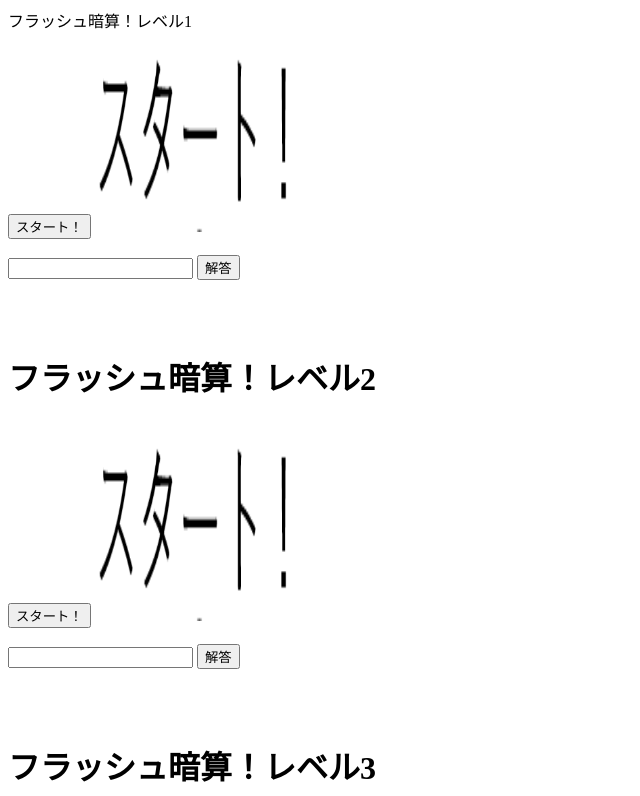
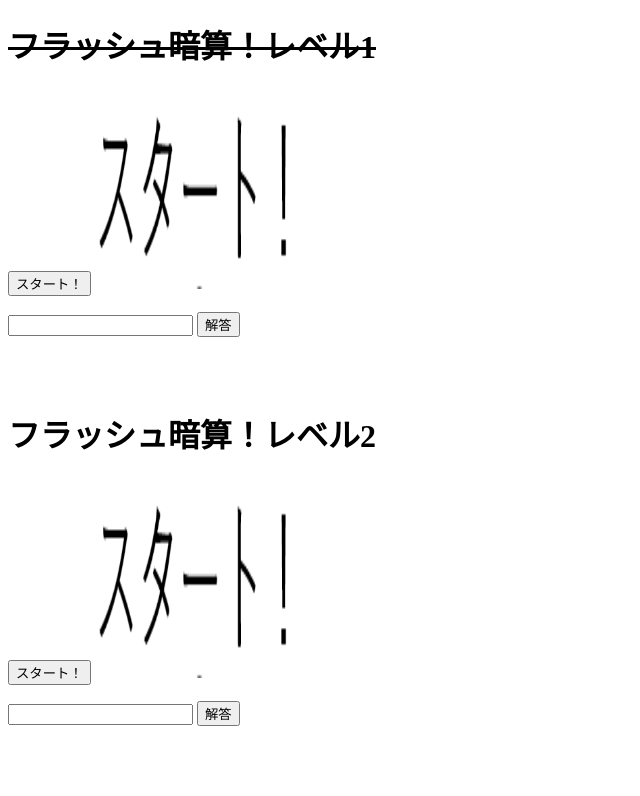
Before and after one commit to hondayama/web2024-2, a plain HTML site: page index.html in a window 1280 px wide. Shown: the top 796 px of the page, without its empty margins (0-640 px from the left). Drawn offline with Linux system fonts and the light colour scheme.

Commit message:
Update index.html

```diff
--- a/index.html
+++ b/index.html
@@ -12,7 +12,7 @@
   </head>
 
   <body>
-      <h1.1>フラッシュ暗算！レベル1</h1.1>
+      <h1><s class="example1">フラッシュ暗算！レベル1</s></h1>
       <form name="timer1">
   <input type="button" value="スタート！" onclick="hyoji11();">
   <img src='./image/ｓ.png' id="logo" alt="Josai Logo" class="imagechange">
```
